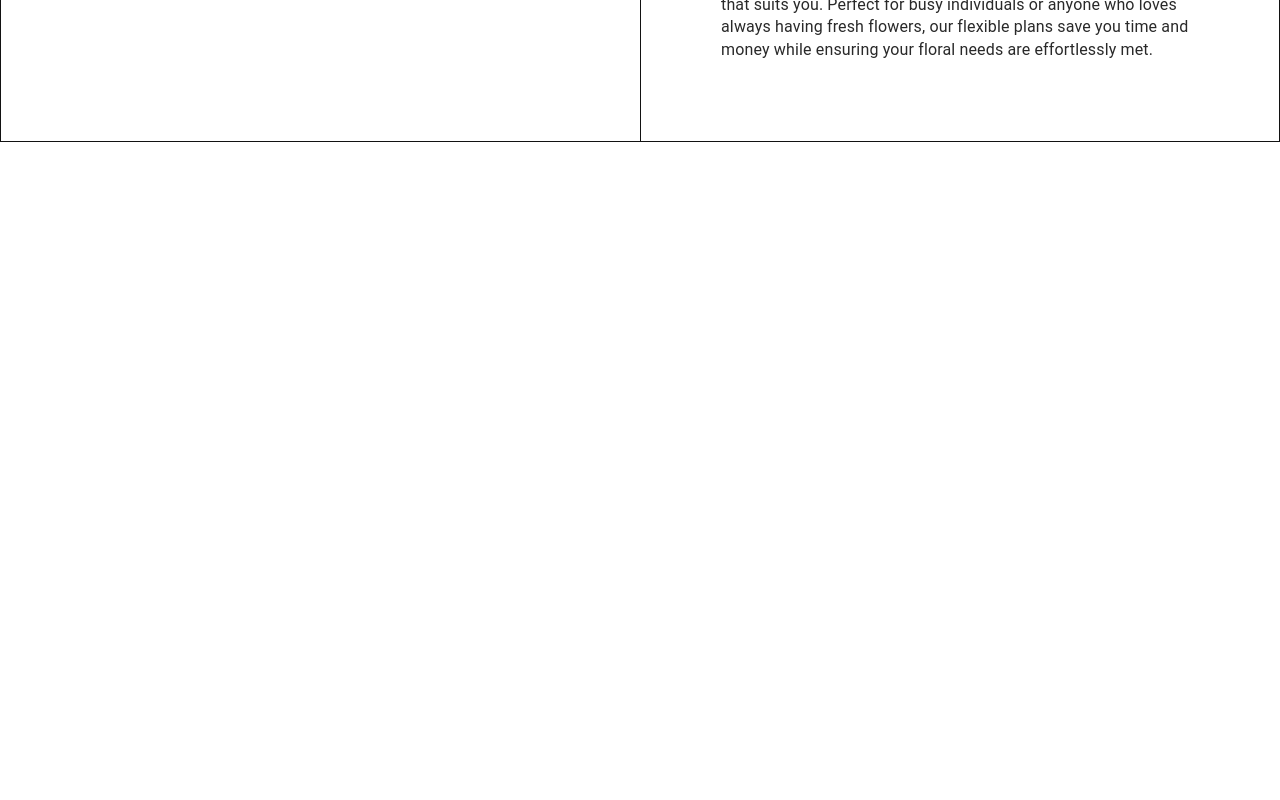
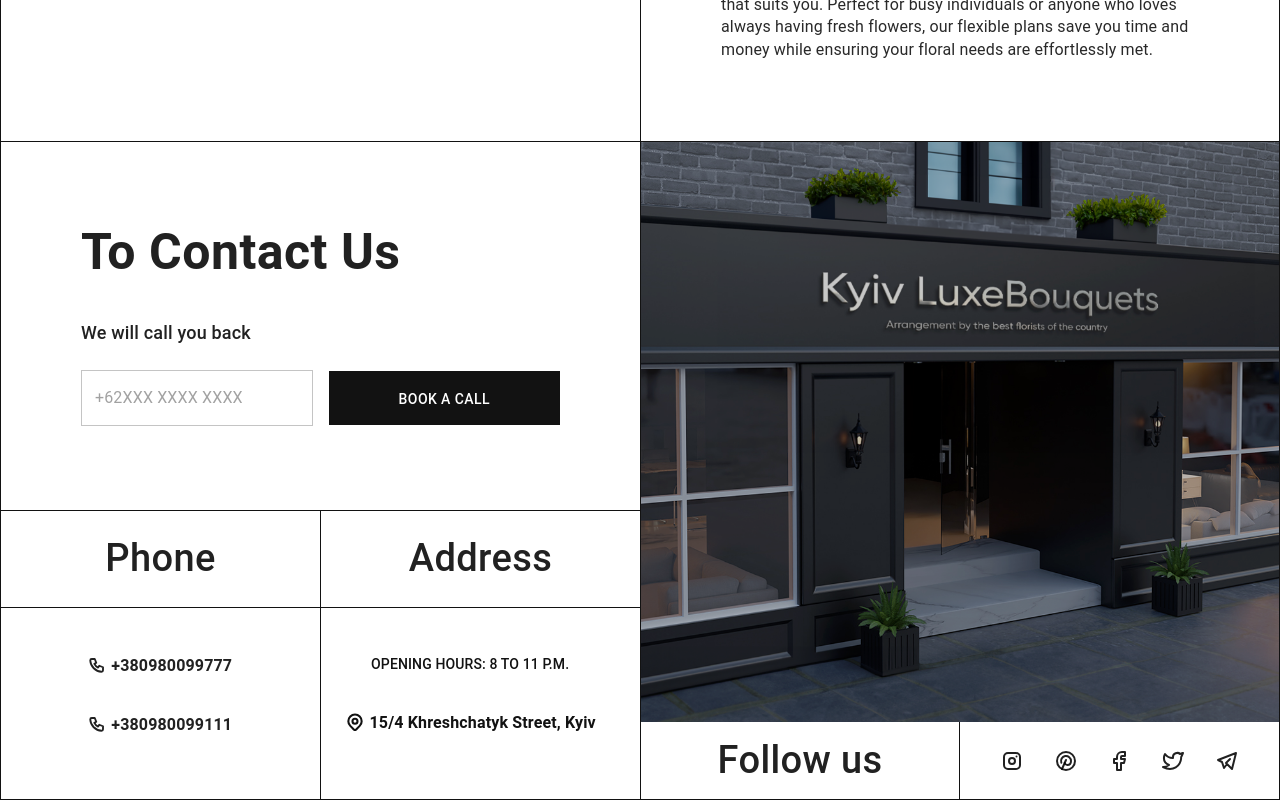
Before and after one commit to nishafrh/flower-shop-fe, a React (Vite) app: page /home in a window 1280 px wide. Shown: the part 3338-4138 px from the top of the page. Before the commit the page ends 3480 px from the top, so only its background shows below. Built offline with nearby package versions, Linux system fonts and the light colour scheme.

Commit message:
Membuat To Contact Us Section

```diff
--- /dev/null
+++ b/src/views/home/contacUs/index.jsx
@@ -0,0 +1,200 @@
+import { Button, Divider, Grid, Stack, TextField, Typography } from '@mui/material'
+import {
+	IconBrandFacebook,
+	IconBrandInstagram,
+	IconBrandPinterest,
+	IconBrandTelegram,
+	IconBrandTwitter,
+	IconMapPin,
+	IconPhone
+} from '@tabler/icons'
+
+import store from '../../../assets/cotactUsSection/store.png'
+
+const ContactUsSection = () => {
+	const phones = ['+380980099777', '+380980099111']
+	const icons = [
+		IconBrandInstagram,
+		IconBrandPinterest,
+		IconBrandFacebook,
+		IconBrandTwitter,
+		IconBrandTelegram
+	]
+
+	return (
+		<Grid container item xs={12} sx={{ border: '1px solid #121212', borderTop: 'none' }}>
+			<Grid container item xs={6} id='left'>
+				<Grid
+					container
+					item
+					xs={12}
+					gap={2.5}
+					sx={{ p: '80px', borderBottom: '1px solid #121212' }}>
+					<Grid item xs={12}>
+						<Typography sx={{ fontWeight: 600, fontSize: '50px', lineHeight: '60px' }}>
+							To Contact Us
+						</Typography>
+					</Grid>
+					<Grid container item xs={12} gap={1.5}>
+						<Grid item xs={12}>
+							<Typography sx={{ fontWeight: 500, fontSize: '18px', lineHeight: '25.2px' }}>
+								We will call you back
+							</Typography>
+						</Grid>
+						<Grid container item xs={12} gap={2} sx={{ alignItems: 'center' }}>
+							<Grid item xs>
+								<TextField
+									variant='outlined'
+									placeholder='+62XXX XXXX XXXX'
+									sx={{
+										width: '100%',
+										'& .MuiOutlinedInput-root': {
+											borderRadius: 0
+										}
+									}}
+								/>
+							</Grid>
+							<Grid item xs>
+								<Button
+									variant='contained'
+									sx={{
+										backgroundColor: '#121212',
+										'&:hover': {
+											backgroundColor: '#121212'
+										},
+										borderRadius: 0,
+										boxShadow: 'none',
+										pt: '16px',
+										pb: '14px',
+										width: '100%'
+									}}>
+									BOOK A CALL
+								</Button>
+							</Grid>
+						</Grid>
+					</Grid>
+				</Grid>
+				<Grid container item xs={12}>
+					<Grid
+						container
+						item
+						xs={12}
+						sx={{ borderBottom: '1px solid #121212', alignItems: 'center', display: 'flex' }}>
+						<Grid item xs sx={{ paddingX: '10px', paddingY: '16px' }}>
+							<Typography
+								sx={{
+									fontWeight: 500,
+									fontSize: '38px',
+									lineHeight: '45.6px',
+									textAlign: 'center'
+								}}>
+								Phone
+							</Typography>
+						</Grid>
+						<Divider orientation='vertical' flexItem sx={{ borderColor: '#121212' }} />
+						<Grid item xs sx={{ paddingX: '10px', paddingY: '16px' }}>
+							<Typography
+								sx={{
+									fontWeight: 500,
+									fontSize: '38px',
+									lineHeight: '45.6px',
+									textAlign: 'center'
+								}}>
+								Address
+							</Typography>
+						</Grid>
+					</Grid>
+					<Grid container item xs={12}>
+						<Grid
+							item
+							xs={6}
+							sx={{
+								borderRight: '1px solid #121212',
+								paddingY: '48px',
+								paddingX: '24px',
+								alignItems: 'center',
+								display: 'flex',
+								flexDirection: 'column'
+							}}>
+							<Stack direction='column' spacing={5}>
+								{phones.map((item, index) => (
+									<Typography
+										key={index}
+										sx={{
+											display: 'flex',
+											gap: '5px',
+											fontWeight: 600,
+											fontSize: '16px',
+											lineHeight: '19.2px'
+										}}>
+										<IconPhone size='18px' stroke={2.5} /> {item}
+									</Typography>
+								))}
+							</Stack>
+						</Grid>
+						<Grid item containerxs={6} sx={{ paddingY: '48px', paddingX: '24px' }}>
+							<Stack
+								direction='column'
+								spacing={5}
+								sx={{ alignItems: 'center', display: 'flex', flexDirection: 'column' }}>
+								<Typography
+									sx={{
+										fontWeight: 500,
+										fontSize: '14px',
+										lineHeight: '16.8px',
+										color: '#121212'
+									}}>
+									OPENING HOURS: 8 TO 11 P.M.
+								</Typography>
+								<Typography
+									sx={{
+										display: 'flex',
+										gap: '5px',
+										fontWeight: 600,
+										fontSize: '16px',
+										lineHeight: '19.2px',
+										color: '#121212',
+										alignItems: 'flex-end'
+									}}>
+									<IconMapPin size='20px' stroke={2.5} />
+									15/4 Khreshchatyk Street, Kyiv
+								</Typography>
+							</Stack>
+						</Grid>
+					</Grid>
+				</Grid>
+			</Grid>
+
+			<Grid container item xs={6} sx={{ borderLeft: '1px solid #121212' }} id='right'>
+				<Grid item xs={12}>
+					<img src={store} title='store' alt='store' width='100%' height='100%' />
+				</Grid>
+				<Grid container item xs={12} sx={{ alignItems: 'center' }}>
+					<Grid
+						item
+						xs={6}
+						sx={{ borderRight: '1px solid #121212', paddingX: '10px', paddingY: '16px' }}>
+						<Typography
+							sx={{
+								fontWeight: 500,
+								fontSize: '38px',
+								lineHeight: '45.6px',
+								textAlign: 'center'
+							}}>
+							Follow us
+						</Typography>
+					</Grid>
+					<Grid item xs={6} sx={{ paddingX: '10px', paddingY: '16px' }}>
+						<Stack direction='row' sx={{ justifyContent: 'space-evenly' }}>
+							{icons.map((Item, index) => (
+								<Item key={index} />
+							))}
+						</Stack>
+					</Grid>
+				</Grid>
+			</Grid>
+		</Grid>
+	)
+}
+
+export default ContactUsSection
--- a/src/views/home/index.jsx
+++ b/src/views/home/index.jsx
@@ -2,6 +2,7 @@ import { Grid } from '@mui/material'
 import MainSection from './mainSection'
 import AboutUsSection from './aboutUs'
 import WhyChooseUsSection from './whyChooseUs'
+import ContactUsSection from './contacUs'
 
 function HomePage() {
 	return (
@@ -9,6 +10,7 @@ function HomePage() {
 			<MainSection />
 			<AboutUsSection />
 			<WhyChooseUsSection />
+			<ContactUsSection />
 		</Grid>
 	)
 }
```
Also changed, not shown: src/assets/cotactUsSection/store.png (added).
